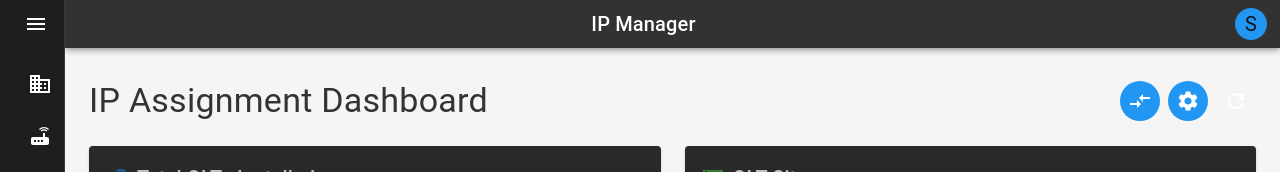
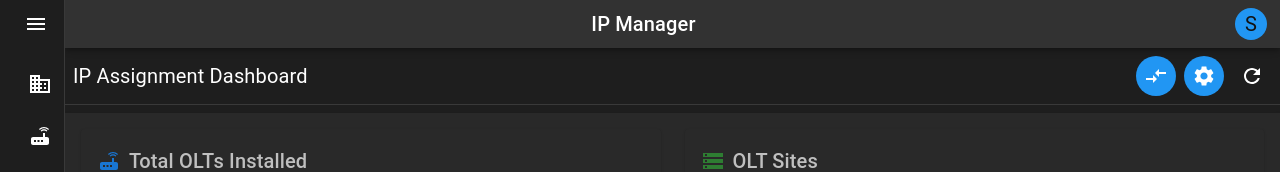
Before and after one commit to deusnyakundi/IPManager, a React (Vite) app in the folder client/: page / in a window 1280 px wide. Shown: the top 172 px of the page. Built offline with nearby package versions, Linux system fonts and the light colour scheme; no server answers; sample sign-in values are in the browser's storage.

Commit message:
Improved styling for Dashbaord

```diff
--- a/client/src/pages/Dashboard.jsx
+++ b/client/src/pages/Dashboard.jsx
@@ -141,12 +141,60 @@ const Dashboard = () => {
   );
 
   return (
-    <Container maxWidth="xl">
-      <Box sx={{ mt: 4, mb: 4 }}>
-        <Box sx={{ display: 'flex', justifyContent: 'space-between', alignItems: 'center', mb: 3 }}>
-          <Typography variant="h4">
+    <Container
+      maxWidth="xl"
+      disableGutters
+      sx={{
+        height: '100%',
+        minWidth: 0,
+        overflow: 'auto',
+        backgroundColor: 'background.paper',
+      }}
+    >
+      <Box sx={{
+        mb: 0.5,
+        minWidth: 'min-content',
+      }}>
+        {/* Header Paper */}
+        <Paper
+          elevation={0}
+          sx={{
+            p: 1,
+            backgroundColor: 'background.paper',
+            borderBottom: 1,
+            borderColor: 'divider',
+            borderRadius: 0,
+          }}
+        >
+          <Grid
+            container
+            justifyContent="space-between"
+            alignItems="center"
+            spacing={0}
+            sx={{
+              minHeight: '32px',
+              py: 0,
+              m: 0,
+              '& .MuiGrid-item': {
+                p: 0,
+                m: 0
+              }
+            }}
+          >
+            <Grid item>
+              <Typography
+                variant="h4"
+                sx={{
+                  fontSize: '1.25rem',
+                  lineHeight: 1,
+                  m: 0,
+                  color: 'text.primary',
+                }}
+              >
                 IP Assignment Dashboard
               </Typography>
+            </Grid>
+            <Grid item>
               <Box sx={{ display: 'flex', gap: 1 }}>
                 <Tooltip title="Pseudowire Generator">
                   <IconButton
@@ -182,12 +230,19 @@ const Dashboard = () => {
                   </IconButton>
                 </Tooltip>
               </Box>
-        </Box>
+            </Grid>
+          </Grid>
+        </Paper>
 
+        {/* Main Content */}
         {loading ? (
           <LinearProgress />
         ) : (
-          <>
+          <Paper sx={{
+            mt: 1,
+            borderRadius: 0,
+            p: 2
+          }}>
             <Grid container spacing={3}>
               {/* Stats Cards */}
               <Grid item xs={12} sm={6}>
@@ -275,7 +330,7 @@ const Dashboard = () => {
                 </Grid>
               )}
             </Grid>
-          </>
+          </Paper>
         )}
       </Box>
     </Container>
```
Lines whose indentation alone changed are shown as unchanged.
